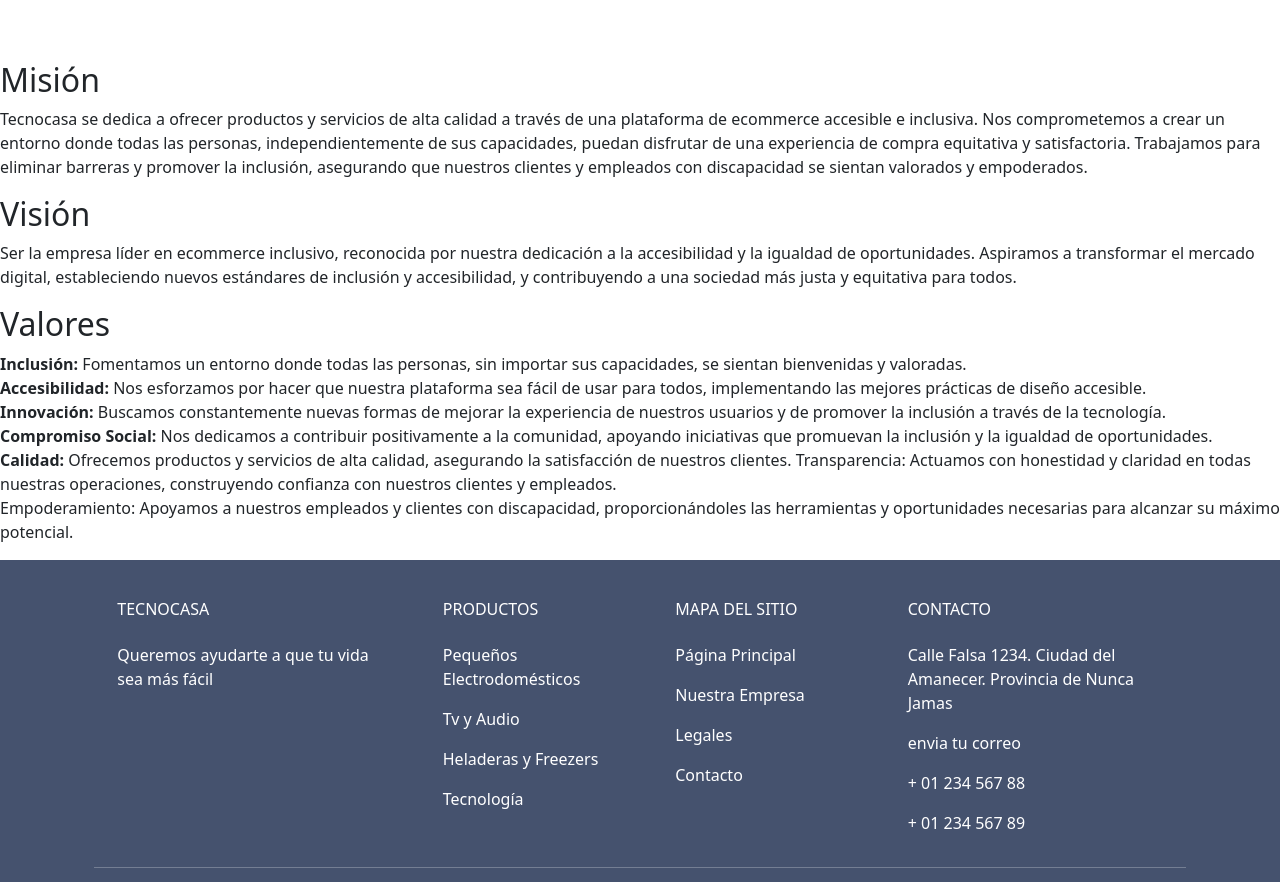
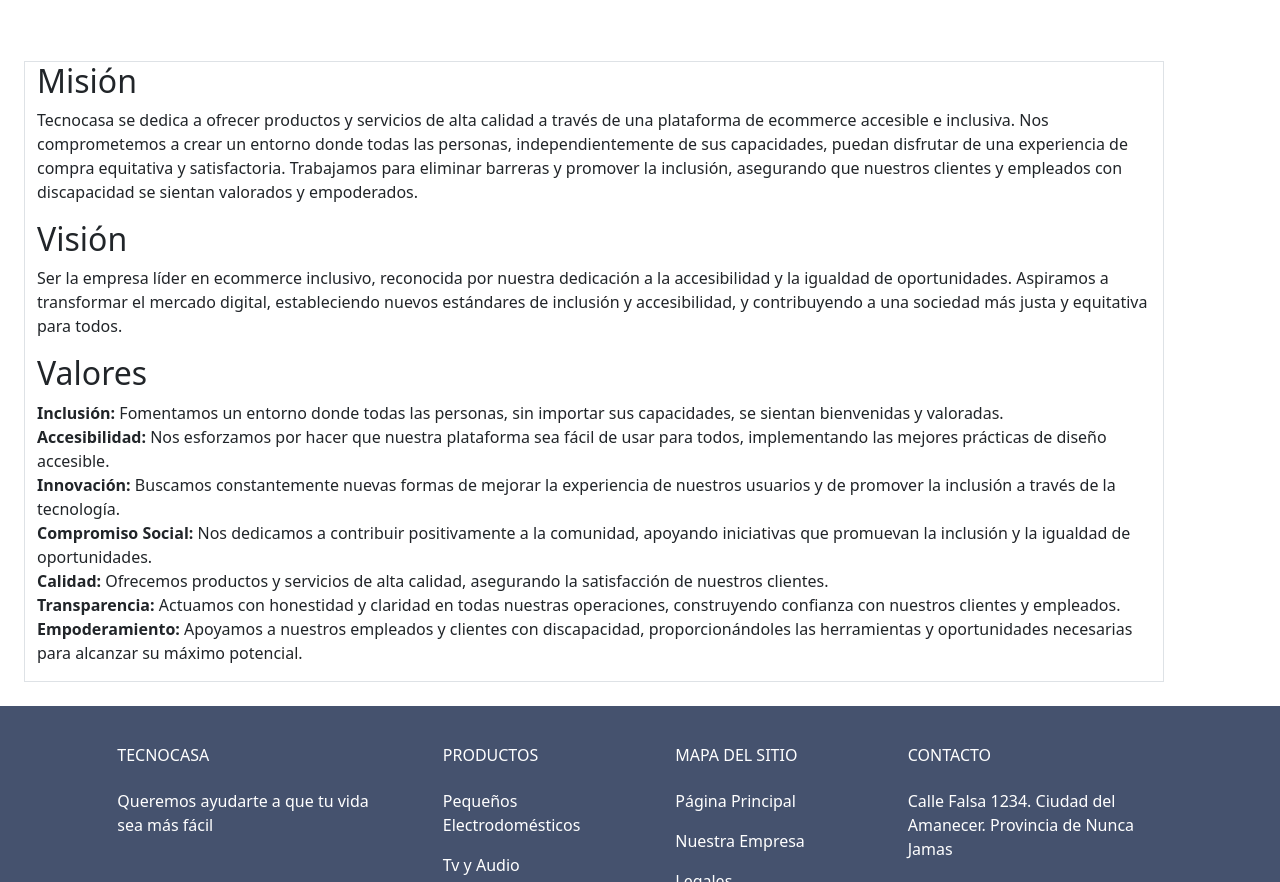
Before and after one commit to tanonibrenda/ecommerce_Cilsa, a plain HTML site: page empresa.html in a window 1280 px wide. Shown: the part 674-1556 px from the top of the page. Drawn offline with nearby package versions, Linux system fonts and the light colour scheme.

Commit message:
empresaSGab

```diff
--- a/empresa.html
+++ b/empresa.html
@@ -53,6 +53,7 @@
         </div>
       </div>
     </div>
+    <div class="container m-4 border order-primary-subtle">
         <h2>Misión</h2>
         <p>Tecnocasa se dedica a ofrecer productos y servicios de alta calidad a través de una plataforma de ecommerce accesible e inclusiva. Nos comprometemos a crear un entorno donde todas las personas, independientemente de sus capacidades, puedan disfrutar de una experiencia de compra equitativa y satisfactoria. Trabajamos para eliminar barreras y promover la inclusión, asegurando que nuestros clientes y empleados con discapacidad se sientan valorados y empoderados.</p>
 
@@ -68,9 +69,11 @@
           <strong>Compromiso Social: </strong> Nos dedicamos a contribuir positivamente a la comunidad, apoyando iniciativas que promuevan la inclusión y la igualdad de oportunidades.
           <br>
           <strong>Calidad:</strong>  Ofrecemos productos y servicios de alta calidad, asegurando la satisfacción de nuestros clientes.
-          Transparencia: Actuamos con honestidad y claridad en todas nuestras operaciones, construyendo confianza con nuestros clientes y empleados.
           <br>
-          Empoderamiento: Apoyamos a nuestros empleados y clientes con discapacidad, proporcionándoles las herramientas y oportunidades necesarias para alcanzar su máximo potencial.</p>
+          <strong>Transparencia: </strong> Actuamos con honestidad y claridad en todas nuestras operaciones, construyendo confianza con nuestros clientes y empleados.
+          <br>
+          <strong>Empoderamiento: </strong> Apoyamos a nuestros empleados y clientes con discapacidad, proporcionándoles las herramientas y oportunidades necesarias para alcanzar su máximo potencial.</p>
+        </div>
     </main>
     <div id="footer"></div>
     <script src="https://cdn.jsdelivr.net/npm/bootstrap@5.3.3/dist/js/bootstrap.bundle.min.js" integrity="sha384-YvpcrYf0tY3lHB60NNkmXc5s9fDVZLESaAA55NDzOxhy9GkcIdslK1eN7N6jIeHz" crossorigin="anonymous"></script>
```
